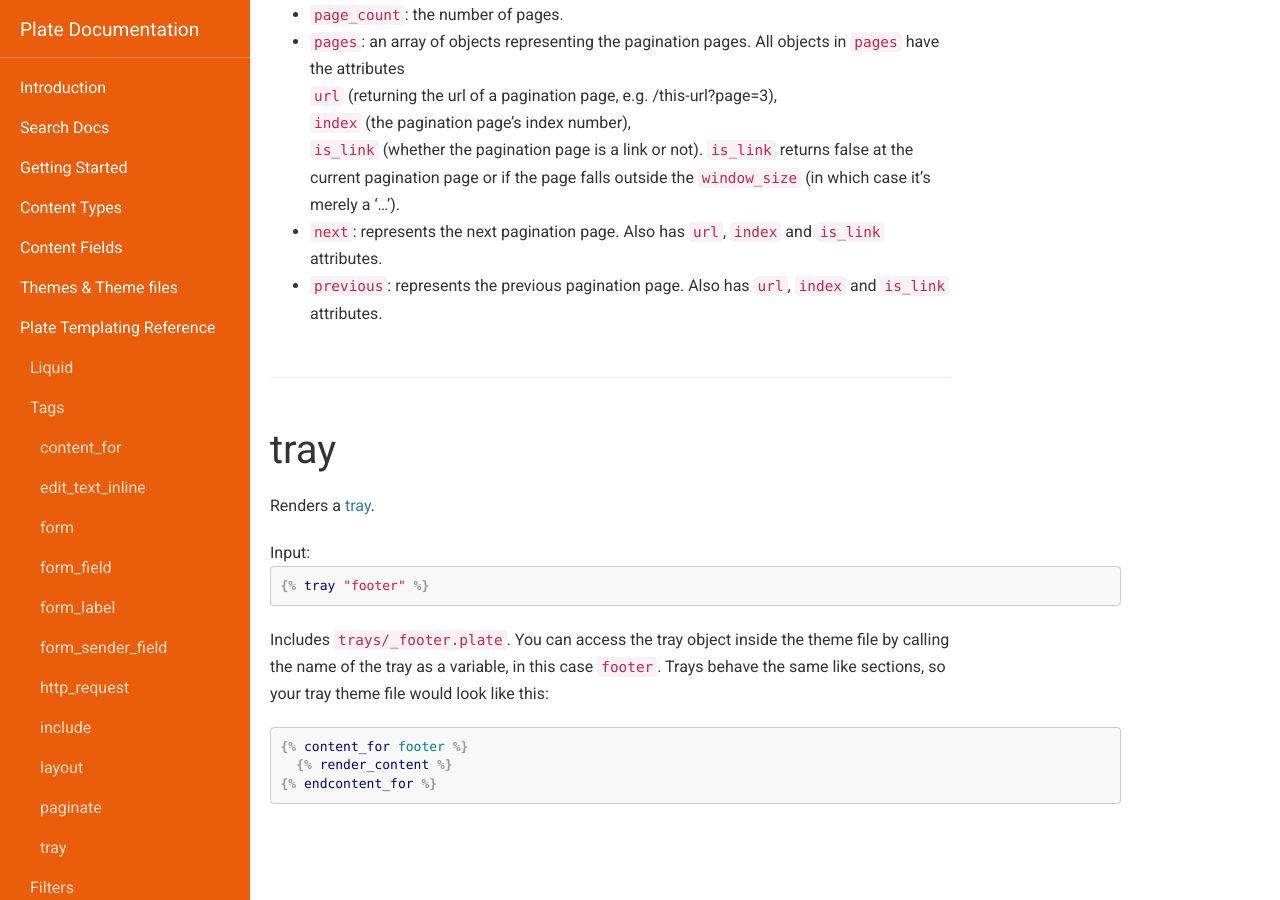
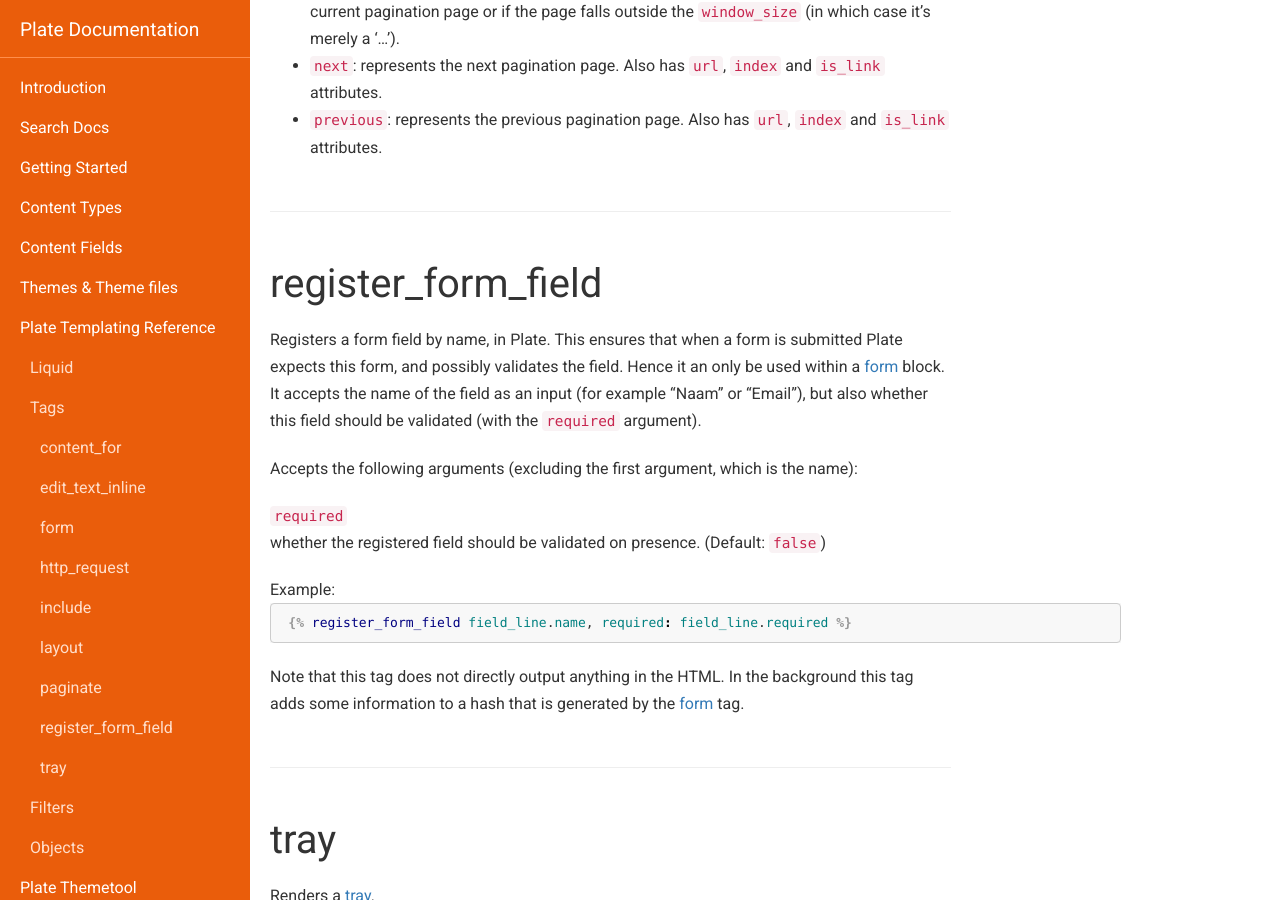
Before and after one commit to platehub/platehub.github.io, a Jekyll site: the page built from docs/templating-reference/tags.md, in a window 1280 px wide and 900 px high, scrolled down 9574 px. Built offline with Jekyll 4.4.1, drawn with Linux system fonts in a browser that asks for light colours; nearby versions of some CDN libraries; some of the changed text lies outside the part shown.

Commit message:
Added contact form updates

````diff
--- a/docs/templating-reference/filters.md
+++ b/docs/templating-reference/filters.md
@@ -12,6 +12,8 @@ sub_menu_sub:
   - "[asset_url](#asset_url)"
   - "[empty?](#empty)"
   - "[global_asset_url](#global_asset_url)"
+  - "[html_input](#html_input)"
+  - "[html_input_name](#html_input_name)"
   - "[img_tag](#img_tag)"
   - "[img_url](#img_url)"
   - "[not_empty?](#not_empty)"
@@ -104,6 +106,58 @@ Note that this method of loading jQuery is highly preferred over doing it yourse
 "cycle2" # Default version: n/a. Available types: js.
 ```
 
+___
+
+## html_input
+
+Returns an HTML input tag. The argument provided to this filter will be used as the
+input name. The filter accepts an input type as extra argument (such as `text`, `textarea`, `checkbox`).
+
+<p class='no-margin'>Input:</p>
+```liquid
+{%- raw -%}
+{{ "input_field_name" | html_input: "text" }}
+{% endraw %}
+```
+
+<p class='no-margin'>Output:</p>
+```html
+<input type="text" name="input_field_name">
+```
+
+Note that it might be useful to use this filter in combination with the [html_input_name](/docs/templating-reference/filters#html_input_name)
+as follows:
+
+<p class='no-margin'>Input:</p>
+```liquid
+{%- raw -%}
+{{ "Name" | html_input_name | html_input: "checkbox" }}
+{% endraw %}
+```
+
+<p class='no-margin'>Output:</p>
+```html
+<input type="checkbox" name="form_message[content][name]">
+```
+___
+
+## html_input_name
+
+Returns a string that can be used as name for HTML input tags. This filter has to be used
+to ensure that an input field is processed correctly by Plate, when using the [form](/docs/templating-reference/tags#form) tag.
+The input for this filter is the name that represents the field, for example "Naam" or "Email".
+
+<p class='no-margin'>Input:</p>
+```liquid
+{%- raw -%}
+{{ "Name" | html_input_name }}
+{% endraw %}
+```
+
+<p class='no-margin'>Output:</p>
+```html
+form_message[content][name]
+```
 ___
 
 ## img_tag
--- a/docs/templating-reference/tags.md
+++ b/docs/templating-reference/tags.md
@@ -12,13 +12,11 @@ sub_menu_sub:
   - "[content_for](#content_for)"
   - "[edit_text_inline](#edit_text_inline)"
   - "[form](#form)"
-  - "[form_field](#form_field)"
-  - "[form_label](#form_label)"
-  - "[form_sender_field](#form_sender_field)"
   - "[http_request](#http_request)"
   - "[include](#include)"
   - "[layout](#layout)"
   - "[paginate](#paginate)"
+  - "[register_form_field](#register_form_field)"
   - "[tray](#tray)"
 ---
 
@@ -51,11 +43,13 @@ The url where the user is redirected to after a successful form submission. (Not
 <p class='no-margin'>Input:</p>
 ```liquid
 {%- raw -%}
-{% form to: contact_form.email, fields: contact_form.field_lines, required_attr: "required" %}
-  {% for field in fields %}
+{% form for: form, to: form.email, success_url: form.success_page_link %}
+  {% for field in form.field_lines %}
     {% include field %}
   {% endfor %}
-  <div><input type="submit" value="Send"></div>
+  <div>
+    <input type="submit" >
+  </div>
 {% endform %}
 {% endraw %}
 ```
@@ -409,6 +403,29 @@ Inside the `paginate` block, a `paginate` object is available with the following
 
 ___
 
+## register_form_field
+
+Registers a form field by name, in Plate. This ensures that when a form is submitted
+Plate expects this form, and possibly validates the field. Hence it an only be used
+ within a [form](/docs/templating-reference/tags#form) block. It accepts the name of
+ the field as an input (for example "Naam" or "Email"), but also whether this field
+ should be validated (with the `required` argument).
+
+ Accepts the following arguments (excluding the first argument, which is the name):
+
+ `required`
+ whether the registered field should be validated on presence. (Default: `false`)
+
+ <p class='no-margin'>Example:</p>
+ ```liquid
+ {% raw %}{% register_form_field field_line.name, required: field_line.required %}{% endraw %}
+ ```
+
+Note that this tag does not directly output anything in the HTML. In the background
+ this tag adds some information to a hash that is generated by the [form](/docs/templating-reference/tags#form) tag.
+
+___
+
 ## tray
 Renders a [tray](/docs/theme-files#trays).
 
````
Also changed, not shown: other parts of docs/templating-reference/tags.md (+0 -6 lines), docs/changelog.md (+7 -2 lines).
